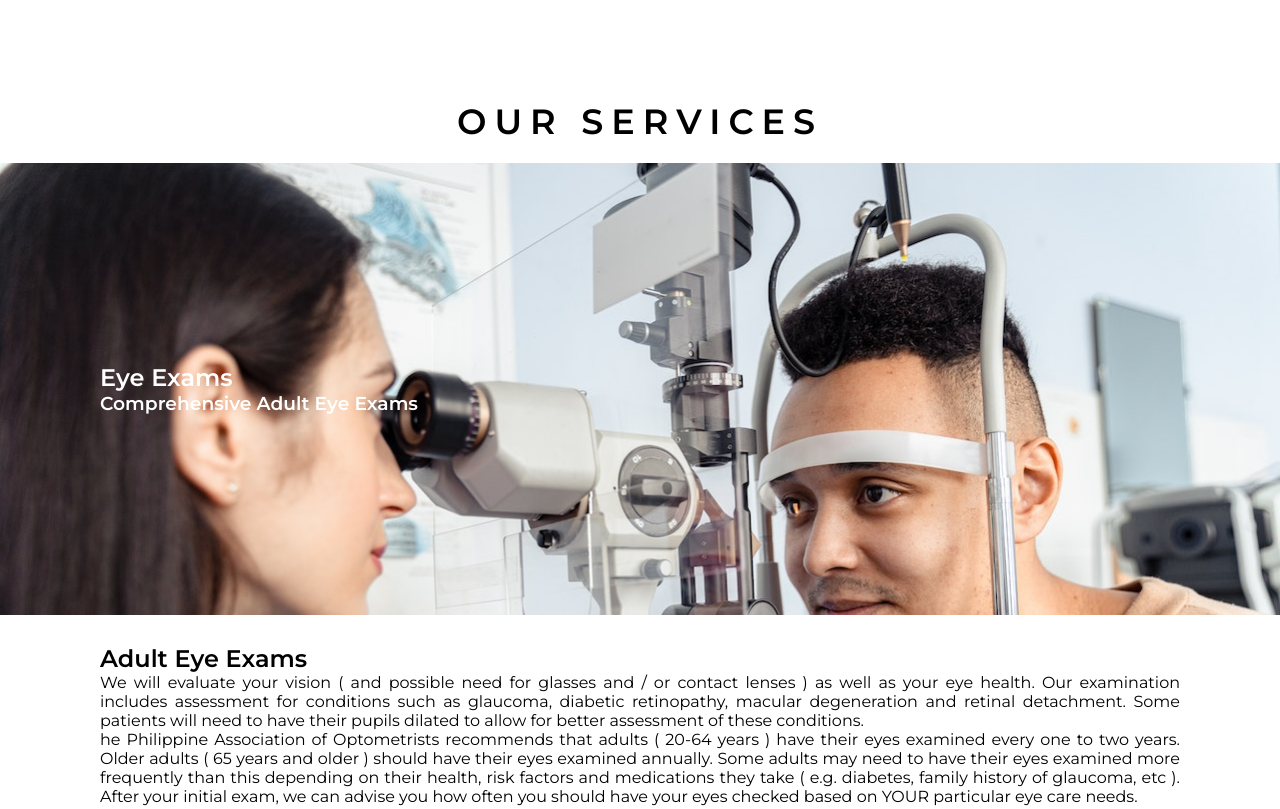
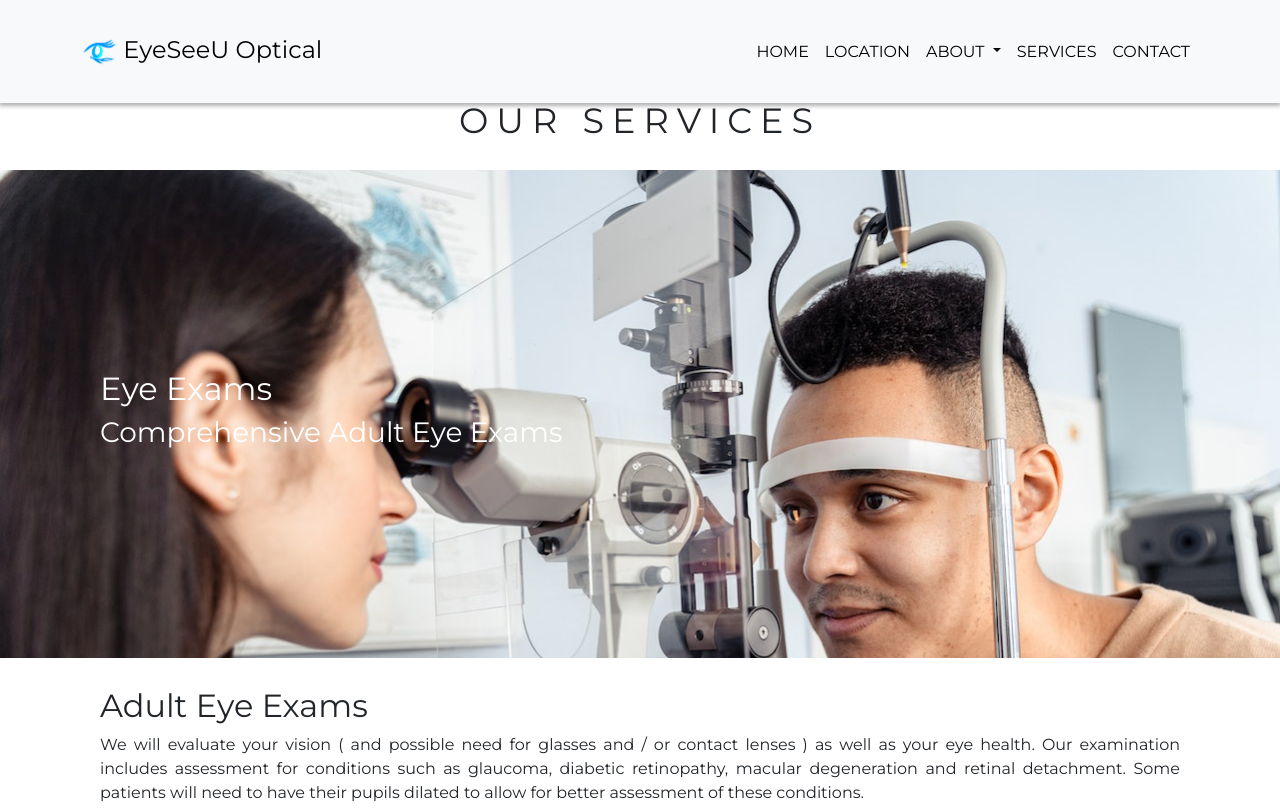
Before and after one commit to joeiladores/eyeseeu, a plain HTML site: page services.html in a window 1280 px wide. Shown: the top 809 px of the page. Drawn offline with nearby package versions, Linux system fonts and the light colour scheme.

Commit message:
Added new navbar from Allen and its styling from css files

```diff
--- a/services.css
+++ b/services.css
@@ -9,6 +9,48 @@
   /* font-family: 'Roboto', sans-serif; */
 }
 
+body,
+html {
+  height: 100%;
+}
+
+/* STYLES NAVBAR ****************************************************************/
+/* Lustria font family ng favicon */
+.nav-link{
+  color: black;
+}
+
+.nav-link:hover {
+  color: #009EFF;
+  transform: scale(1.03);
+  transition: all .4s ease;
+}
+
+.custom-navbarbrand {
+  color: black;
+  padding-top: .3125rem;
+  padding-bottom: .3125rem;
+  margin-right: 1rem;
+  font-size: 1.75rem;
+  text-decoration: none;
+  white-space: nowrap;
+}
+
+.custom-navbarbrand:hover {
+  color: black;
+  transform: scale(1.03);
+  transition: all .3s ease;
+}
+
+.navbar {
+  box-shadow: 0 2px 4px 1px rgba(0,0,0,.3);
+}
+
+
+
+
+
+/* STYLES PARALLAX *************************************************************/
 #parallax-section .page-title {
   background: white;
   padding-top: 100px;
--- a/services.html
+++ b/services.html
@@ -5,15 +5,54 @@
   <meta http-equiv="X-UA-Compatible" content="IE=edge">
   <meta name="viewport" content="width=device-width, initial-scale=1.0">
   <title>Services</title>
-  <link href="https://cdn.jsdelivr.net/npm/bootstrap@5.2.2/dist/css/bootstrap.min.css">
+  <link href="https://cdn.jsdelivr.net/npm/bootstrap@5.2.2/dist/css/bootstrap.min.css" rel="stylesheet" integrity="sha384-Zenh87qX5JnK2Jl0vWa8Ck2rdkQ2Bzep5IDxbcnCeuOxjzrPF/et3URy9Bv1WTRi" crossorigin="anonymous">
   <link rel="stylesheet" href="https://cdn.jsdelivr.net/npm/bootstrap-icons@1.10.1/font/bootstrap-icons.css" />
-  <link rel="stylesheet" href="https://cdnjs.cloudflare.com/ajax/libs/font-awesome/6.2.0/css/all.min.css" />
+  <link rel="stylesheet" href="https://cdnjs.cloudflare.com/ajax/libs/font-awesome/4.7.0/css/font-awesome.min.css" />
   <link rel="stylesheet" href="services.css">
+  <link rel="shortcut icon" href="photo/main-logo&favicon.png" type="image/x-icon">
+  <link rel="icon" href="photo/main-logo&favicon.png" type="image/x-icon">
 </head>
 <body>
+
   <!-- NAVBAR SECTION ------------------------------------------------------->
-
-
+  <nav class="navbar navbar-expand-lg bg-light fixed-top p-4 ">
+    <div class="container">
+      <a class="custom-navbarbrand fs-4" href="index.html">
+        <img src="photo/main-logo&favicon.png" alt="Logo" width="35" height="45"
+          class="d-inline-block align-text-center">
+        <span>EyeSeeU </span>Optical
+      </a>
+      <button class="navbar-toggler" type="button" data-bs-toggle="collapse" data-bs-target="#navbarSupportedContent"
+        aria-controls="navbarSupportedContent" aria-expanded="false" aria-label="Toggle navigation">
+        <span class="navbar-toggler-icon"></span>
+      </button>
+      <div class="collapse navbar-collapse" id="navbarSupportedContent">
+        <ul class="navbar-nav ms-auto mb-2 mb-lg-0 ">
+          <li class="nav-item">
+            <a class="nav-link" aria-current="page" href="index.html">HOME</a>
+          </li>
+          <li class="nav-item">
+            <a class="nav-link" href="location.html">LOCATION</a>
+          </li>
+          <li class="nav-item dropdown">
+            <a class="nav-link dropdown-toggle" href="about.html" role="button" data-bs-toggle="dropdown"
+              aria-expanded="false">ABOUT
+            </a>
+            <ul class="dropdown-menu">
+              <li><a class="dropdown-item" href="about.html#aboutus">About Us</a></li>
+              <li><a class="dropdown-item" href="about.html#team">Meet the Team</a></li>
+            </ul>
+          </li>
+          <li class="nav-item">
+            <a class="nav-link" href="services.html">SERVICES</a>
+          </li>
+          <li class="nav-item">
+            <a class="nav-link" href="contact.html">CONTACT</a>
+          </li>
+        </ul>
+      </div>
+    </div>
+  </nav>
 
 
   <!-- MAIN SERVICES SECTION ------------------------------------------------>
@@ -72,7 +111,9 @@
 
 
 
-  <script src="https://cdn.jsdelivr.net/npm/bootstrap@5.2.2/dist/js/bootstrap.bundle.min.js"></script>
+  <script src="https://cdn.jsdelivr.net/npm/bootstrap@5.2.2/dist/js/bootstrap.bundle.min.js"
+    integrity="sha384-OERcA2EqjJCMA+/3y+gxIOqMEjwtxJY7qPCqsdltbNJuaOe923+mo//f6V8Qbsw3"
+    crossorigin="anonymous"></script>
 
 </body>
 </html>
```
